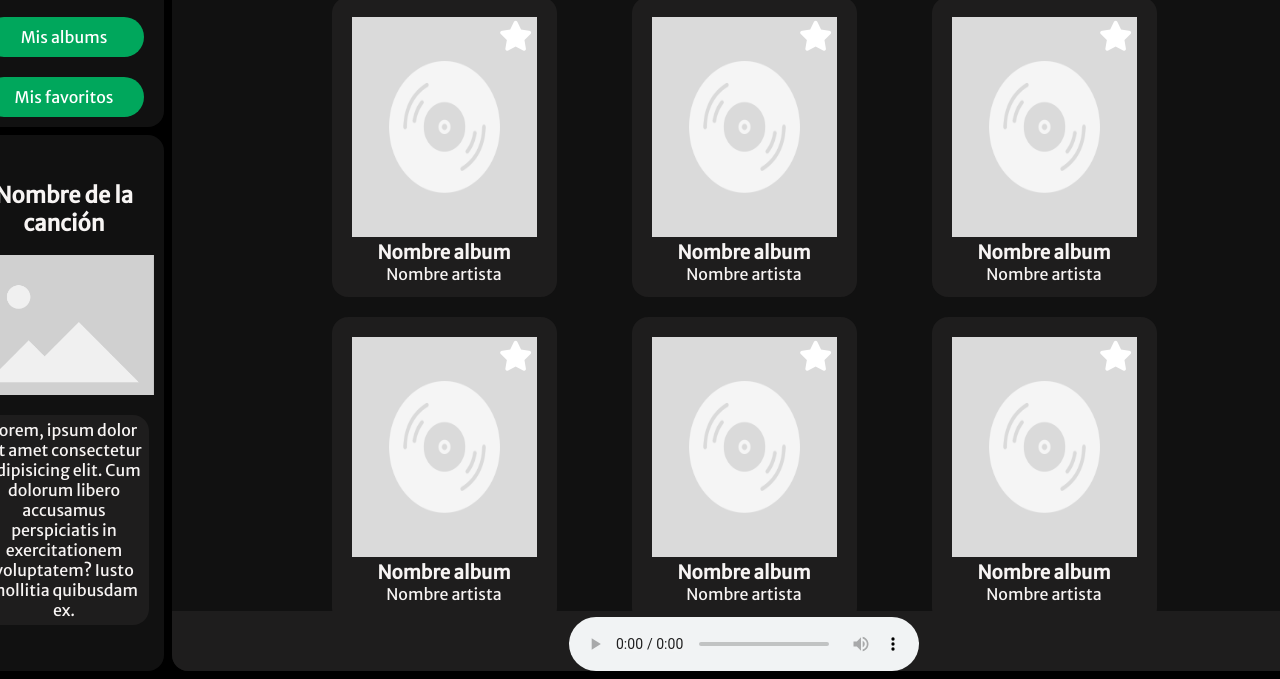
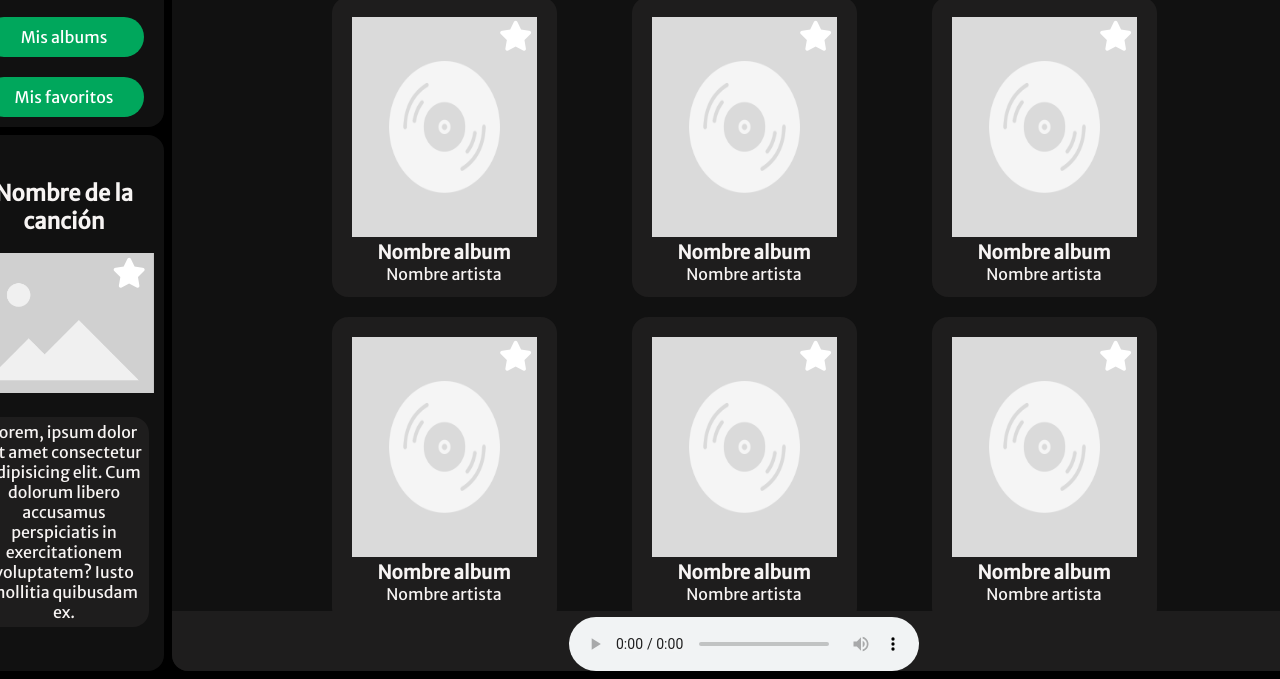
Before and after one commit to MilagrosChavezz/TrabajoPractico, a plain HTML site: page vista-principal.html in a window 1280 px wide. Shown: the part 121-800 px from the top of the page. Drawn offline with Linux system fonts and the light colour scheme.

Commit message:
adición de estrella en la cancion reproduciendose

```diff
--- a/css/style.css
+++ b/css/style.css
@@ -113,6 +113,15 @@ li:first-child a {
 #song-playing-name {
     font-size: 22px;
     margin-bottom: 18px;
+}
+
+.song-playing__img-container {
+    position: relative;
+}
+
+.song-playing__img-container .fa-star {
+    top: 5px;
+    right:  18px;
 }
 
 #song-playing img {
--- a/vista-principal.html
+++ b/vista-principal.html
@@ -22,7 +22,10 @@
             </nav>
             <section id="song-playing">
                 <h3 id="song-playing-name">Nombre de la canción</h3>
-                <img id="song-palying__img" src="img/placeholder.png" alt="song-playing" />
+                <div class="song-playing__img-container">
+                    <i class="fa-solid fa-star"></i>
+                    <img id="song-playing__img" src="img/placeholder.png" alt="song-playing" />
+                </div>
                 <p class="song-playing__p">
                     Lorem, ipsum dolor sit amet consectetur adipisicing elit. Cum dolorum libero accusamus perspiciatis
                     in exercitationem voluptatem? Iusto mollitia quibusdam ex.
```
